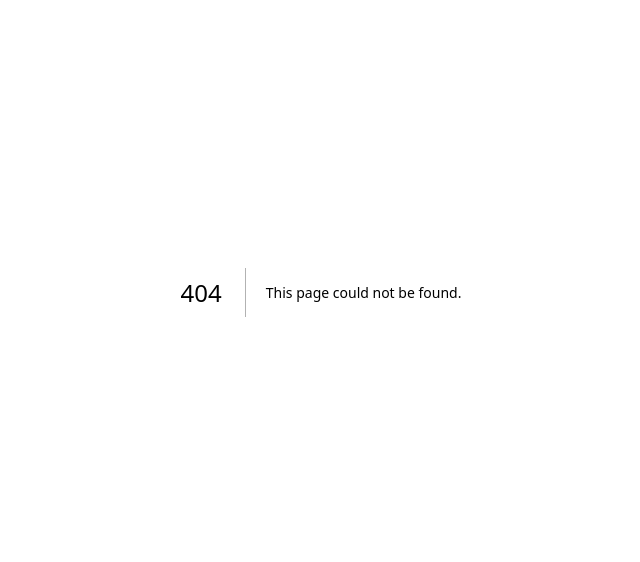
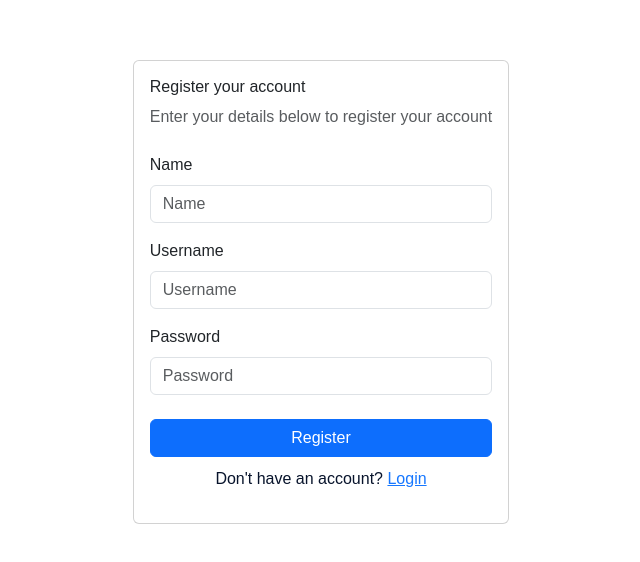
Before and after one commit to fidojahfal/task-management, a Next.js app in the folder frontend/: page /register in a window 1280 px wide. Before the commit this address had no page. Shown: the part 108-670 px from the top of the page, without its empty margins (319-959 px from the left). Built offline with nearby package versions, Linux system fonts and the light colour scheme.

Commit message:
feat: create register page for form register user

```diff
--- /dev/null
+++ b/frontend/app/register/page.js
@@ -0,0 +1,78 @@
+"use client";
+
+import Link from "next/link";
+import { useActionState } from "react";
+import { Button, Card, Form } from "react-bootstrap";
+
+export default function LoginPage() {
+  const [state, formAction, pending] = useActionState();
+  return (
+    <div className="d-flex flex-column min-vh-100 min-vw-100">
+      <div className="d-flex flex-grow-1 justify-content-center align-items-center">
+        <Card>
+          <div className="card-body">
+            <div className="">
+              <h6>Register your account</h6>
+              <p className="text-body-secondary">
+                Enter your details below to register your account
+              </p>
+            </div>
+            <div className="mt-4">
+              <Form action={formAction}>
+                <div className="mb-3">
+                  <label className="form-label" htmlFor="name">
+                    Name
+                  </label>
+                  <input
+                    className="form-control"
+                    type="text"
+                    id="name"
+                    name="name"
+                    placeholder="Name"
+                  />
+                </div>
+                <div className="mb-3">
+                  <label className="form-label" htmlFor="username">
+                    Username
+                  </label>
+                  <input
+                    className="form-control"
+                    type="text"
+                    id="username"
+                    name="username"
+                    placeholder="Username"
+                  />
+                </div>
+                <div className="mb-3">
+                  <label className="form-label" htmlFor="password">
+                    Password
+                  </label>
+                  <input
+                    className="form-control"
+                    type="password"
+                    id="password"
+                    name="password"
+                    placeholder="Password"
+                  />
+                </div>
+                <div className="d-grid gap-2 mt-4">
+                  <Button disabled={pending}>
+                    {pending ? "Registering..." : "Register"}
+                  </Button>
+                </div>
+              </Form>
+              <p
+                style={{ textAlign: "center", marginTop: 10, color: "#08142c" }}
+              >
+                {`Don't have an account?`}{" "}
+                <Link href="/login" style={{ color: "#1677ff" }}>
+                  <u>Login</u>
+                </Link>
+              </p>
+            </div>
+          </div>
+        </Card>
+      </div>
+    </div>
+  );
+}
```
